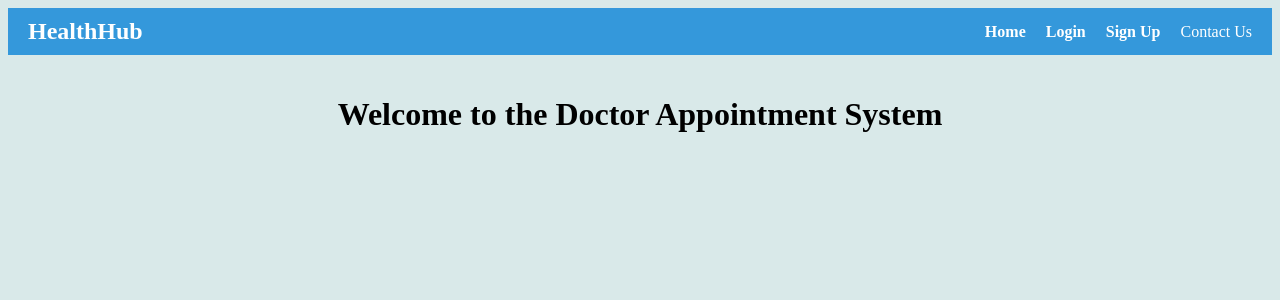
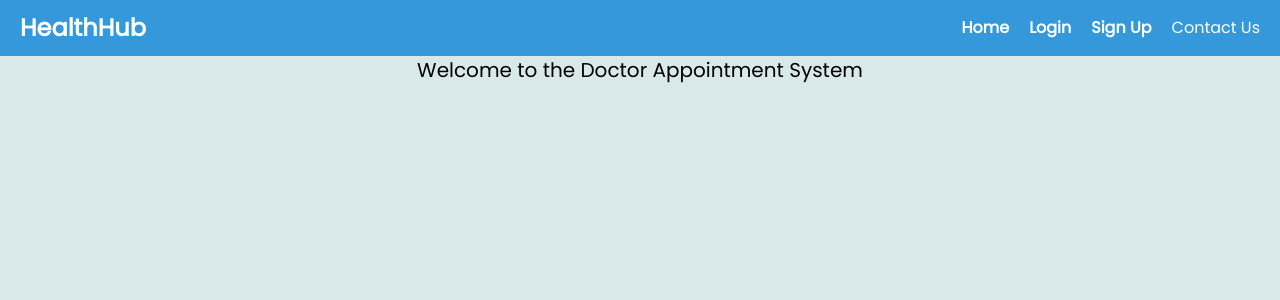
Before and after one commit to Akshat2Jain/Doctor_Appointment_System, a React (Create React App) app in the folder client/: page / in a window 1280 px wide. Shown: the top 300 px of the page. Built offline with nearby package versions, Linux system fonts and the light colour scheme.

Commit message:
UI fixes

```diff
--- a/client/package.json
+++ b/client/package.json
@@ -41,5 +41,8 @@
       "last 1 firefox version",
       "last 1 safari version"
     ]
+  },
+  "devDependencies": {
+    "tailwindcss": "^3.3.3"
   }
 }
--- a/client/src/App.css
+++ b/client/src/App.css
@@ -1,3 +1,6 @@
+@tailwind base;
+@tailwind components;
+@tailwind utilities;
 body {
   /* margin: 0;
   display: flex;
--- a/client/src/components/Navbar.jsx
+++ b/client/src/components/Navbar.jsx
@@ -21,7 +21,7 @@ const Navbar = () => {
             <li className="navbar-link" onClick={() => navigate("/register")}>
               <span>Sign Up</span>
             </li>
-            <li className="navbar-link">Contact Us</li>
+            <li className="navbar-link"onClick={() => navigate("/contsct-us")}>Contact Us</li>
           </ul>
         </div>
       </div>
--- a/client/src/index.css
+++ b/client/src/index.css
@@ -1,3 +1,6 @@
+@tailwind base;
+@tailwind components;
+@tailwind utilities;
 * {
   padding: 0;
   margin: 0;
--- a/client/src/pages/HomePage.jsx
+++ b/client/src/pages/HomePage.jsx
@@ -7,7 +7,7 @@ const HomePage = () => {
     <>
       <Navbar />
       <div className="home-page">
-        <h1>Welcome to the Doctor Appointment System</h1>
+        <h1 className="text-center text-xl mx-4">Welcome to the Doctor Appointment System</h1>
       </div>
     </>
   );
--- a/client/src/styles/Homepage.css
+++ b/client/src/styles/Homepage.css
@@ -1,5 +1,11 @@
 /* HomePage.css */
-.home-page {
+@import url('https://fonts.googleapis.com/css2?family=Poppins&display=swap');
+@tailwind base;
+@tailwind components;
+@tailwind utilities;
+*{
+  font-family: 'Poppins', sans-serif;}
+/* .home-page {
   max-width: 1200px;
   margin: 0 auto;
   padding: 20px;
@@ -8,4 +14,6 @@
 h1 {
   text-align: center;
   margin-bottom: 30px;
-}
+  font-weight: 600;
+  font-size: xx-large;
+} */
--- /dev/null
+++ b/client/tailwind.config.js
@@ -0,0 +1,8 @@
+/** @type {import('tailwindcss').Config} */
+module.exports = {
+  content: ["./src/pages/Homepage.jsx"],
+  theme: {
+    extend: {},
+  },
+  plugins: [],
+}
```
Also changed, not shown: 1 other file (tests, documents, lock files or other folders).
